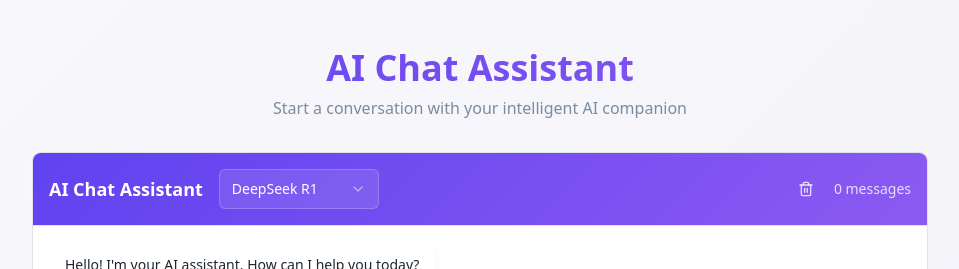
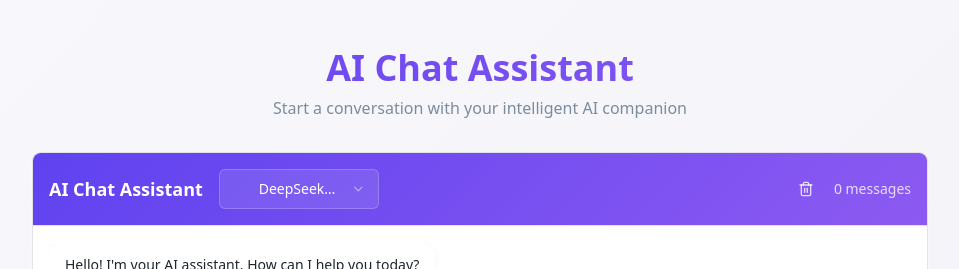
Before and after one commit to chobesujal/echo-response, a React (Vite) app: page / in a window 1280 px wide. Shown: the top 269 px of the page, without its empty margins (160-1119 px from the left). Built offline with nearby package versions, Linux system fonts and the light colour scheme.

Commit message:
Fix: Ensure models are working
Check and correct the model integration and API calls to ensure all models are functioning correctly.

```diff
--- a/src/components/ChatContainer.tsx
+++ b/src/components/ChatContainer.tsx
@@ -16,7 +16,7 @@ interface Message {
   timestamp: Date;
 }
 
-type Model = 'deepseek-r1' | 'deepseek-v3' | 'gemini-2.0-flash';
+type Model = 'deepseek-reasoner' | 'deepseek-chat' | 'gemini-2.0-flash';
 
 export const ChatContainer = () => {
   const [messages, setMessages] = useState<Message[]>([
@@ -28,7 +28,7 @@ export const ChatContainer = () => {
     }
   ]);
   const [isTyping, setIsTyping] = useState(false);
-  const [selectedModel, setSelectedModel] = useState<Model>('deepseek-r1');
+  const [selectedModel, setSelectedModel] = useState<Model>('deepseek-reasoner');
   const scrollAreaRef = useRef<HTMLDivElement>(null);
   const { toast } = useToast();
 
@@ -140,8 +140,8 @@ export const ChatContainer = () => {
               <SelectValue />
             </SelectTrigger>
             <SelectContent>
-              <SelectItem value="deepseek-r1">DeepSeek R1</SelectItem>
-              <SelectItem value="deepseek-v3">DeepSeek V3</SelectItem>
+              <SelectItem value="deepseek-reasoner">DeepSeek Reasoner</SelectItem>
+              <SelectItem value="deepseek-chat">DeepSeek Chat</SelectItem>
               <SelectItem value="gemini-2.0-flash">Gemini 2.0 Flash</SelectItem>
             </SelectContent>
           </Select>
```
